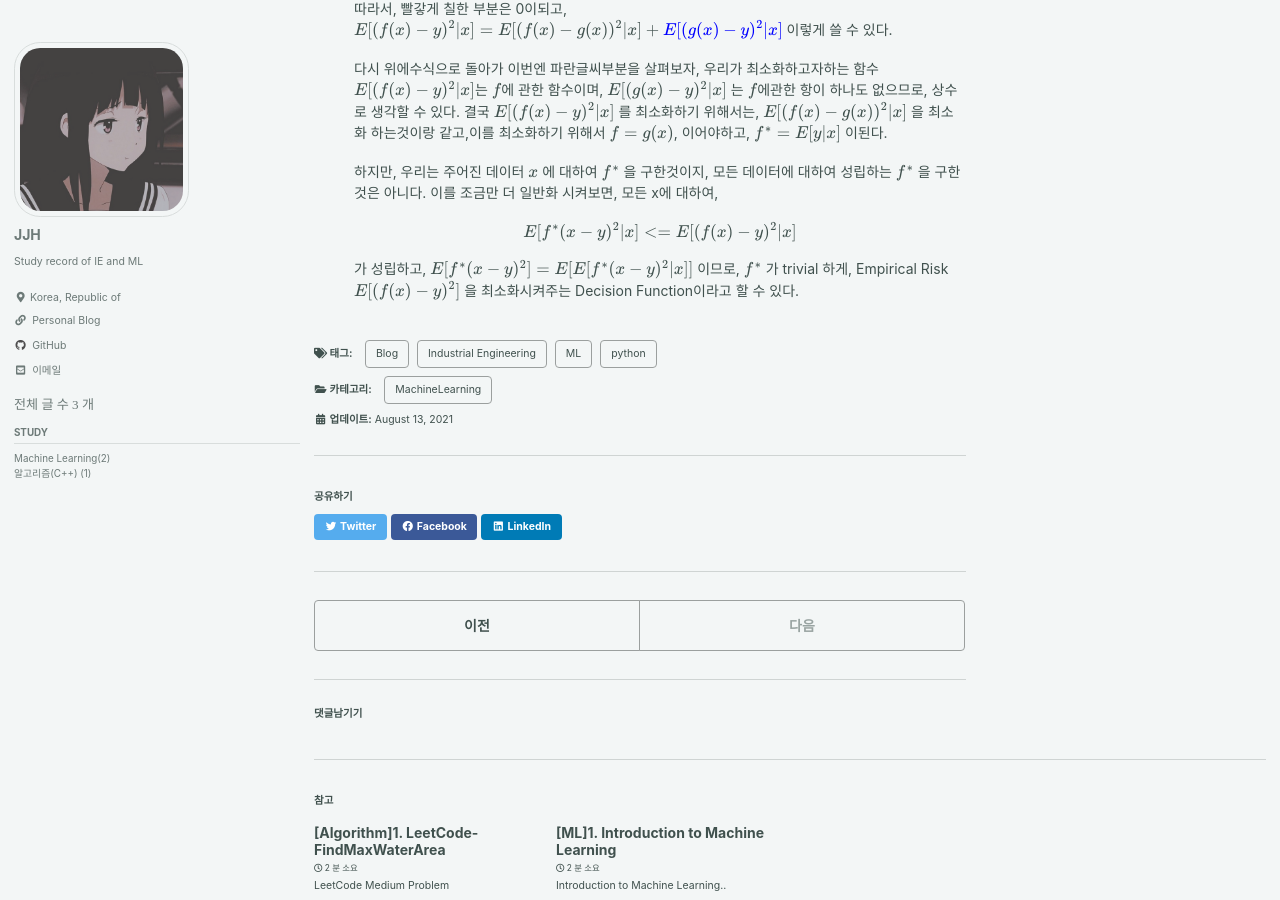
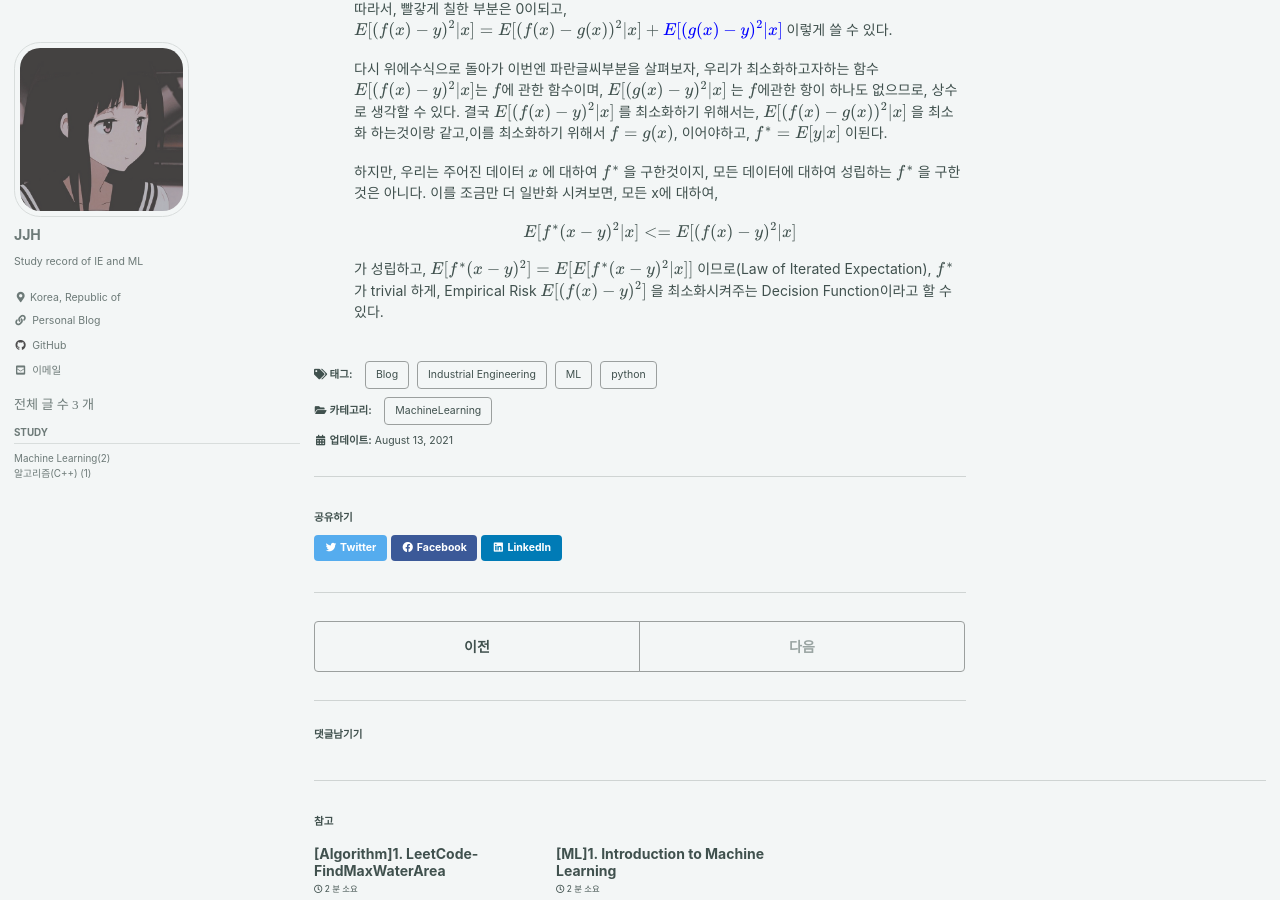
Before and after one commit to Corpse-is-Talking/Corpse-is-Talking.github.io, a Jekyll site: the page built from _posts/Machine Learning/2021-08-13-Statistical Learning Theory.md, in a window 1280 px wide and 900 px high, scrolled down 2427 px. Built offline with Jekyll 4.4.1, drawn with Linux system fonts in a browser that asks for light colours; cached includes are drawn as plain includes; formulas are drawn with MathJax 3; comment, search, counter and statistics services are not loaded.

Commit message:
20210818 fixed space

```diff
--- a/_posts/Machine Learning/2021-08-13-Statistical Learning Theory.md
+++ b/_posts/Machine Learning/2021-08-13-Statistical Learning Theory.md
@@ -143,6 +143,6 @@ comments: true
   $$ E[f^*(x-y)^2|x] <=E[(f(x)-y)^2|x] $$
 
 
-  가 성립하고, $E[f^* (x-y)^2]=E[E[f^* (x-y)^2|x]]$ 이므로,
+  가 성립하고, $E[f^* (x-y)^2]=E[E[f^* (x-y)^2|x]]$  이므로(Law of Iterated Expectation),
   $f^*$
   가 trivial 하게, Empirical Risk $E[(f(x)-y)^2]$ 을 최소화시켜주는 Decision Function이라고 할 수 있다.
```
